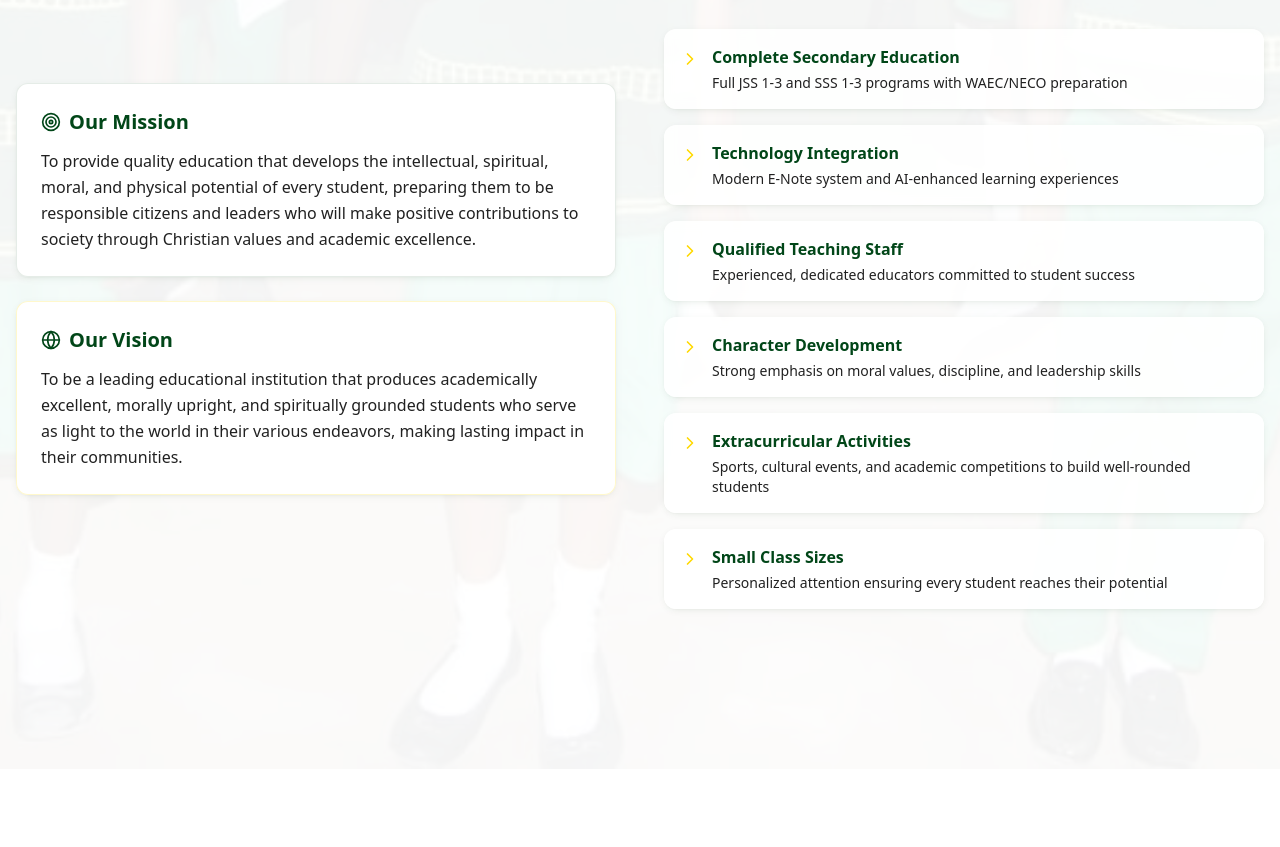
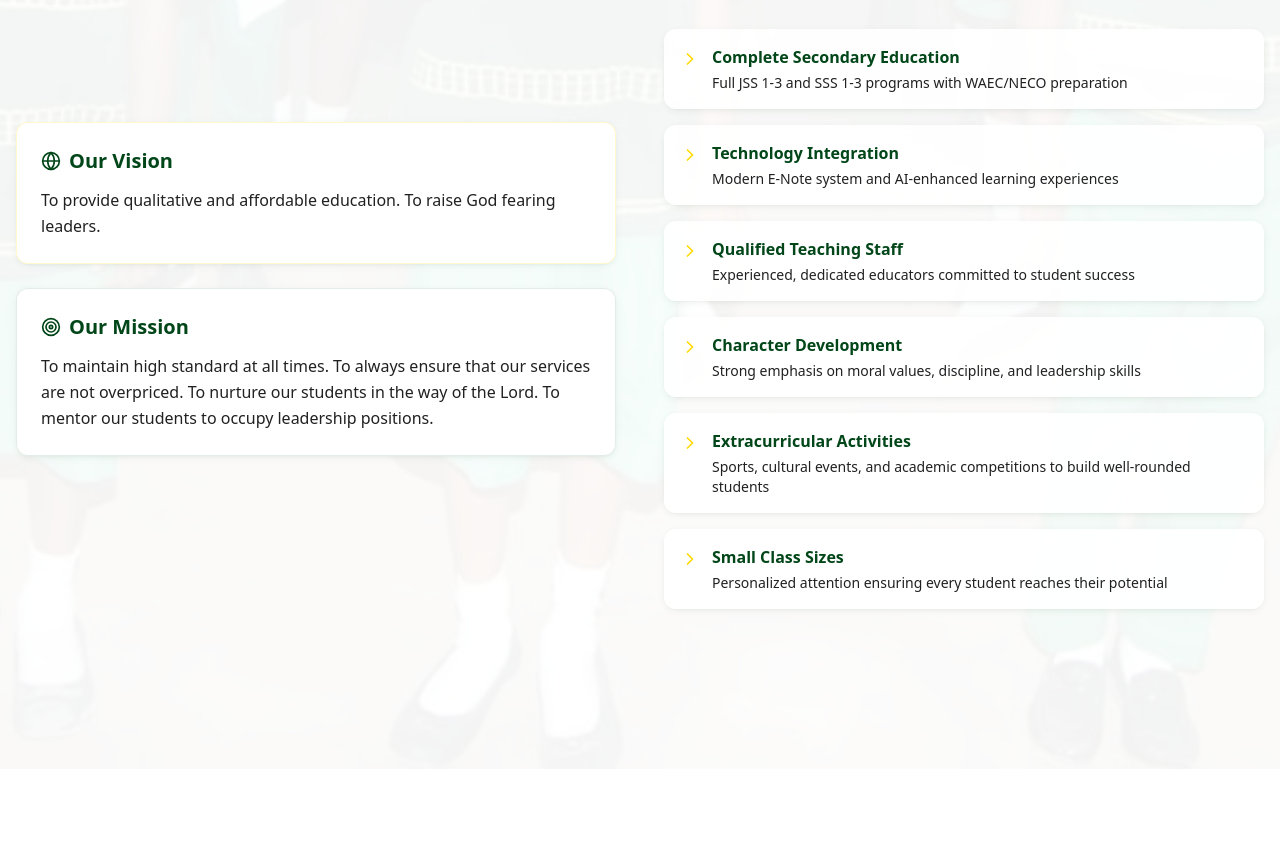
Before and after one commit to j7hubservices-create/kindred-school-hub, a React (Vite) app: page / in a window 1280 px wide. Shown: the part 2769-3616 px from the top of the page. Built offline with nearby package versions, Linux system fonts and the light colour scheme; no server answers; the database is empty; the HTML template or start-up script is replaced by a standard one.

Commit message:
Update mission and vision statements

```diff
--- a/src/components/AboutIntroSection.tsx
+++ b/src/components/AboutIntroSection.tsx
@@ -15,11 +15,11 @@ const AboutIntroSection = () => {
 
             <div className="space-y-6 text-lg text-muted-foreground">
               <p>
-                <strong className="text-foreground">Our Mission:</strong> To provide quality education that nurtures academic excellence, character development, and spiritual growth in a safe, supportive environment where every child can discover and develop their unique God-given potential.
+                <strong className="text-foreground">Our Vision:</strong> To provide qualitative and affordable education. To raise God fearing leaders.
               </p>
 
               <p>
-                <strong className="text-foreground">Our Vision:</strong> To be a beacon of educational excellence that produces well-rounded individuals who are academically sound, morally upright, and spiritually grounded to become positive change agents in society.
+                <strong className="text-foreground">Our Mission:</strong> To maintain high standard at all times. To always ensure that our services are not overpriced. To nurture our students in the way of the Lord. To mentor our students to occupy leadership positions.
               </p>
             </div>
 
--- a/src/components/AboutSection.tsx
+++ b/src/components/AboutSection.tsx
@@ -161,27 +161,24 @@ const AboutSection = () => {
         {/* School Mission & Vision Highlight */}
         <div className="grid lg:grid-cols-2 gap-12 items-center mb-20">
           <div className="space-y-6">
+            <div className="bg-white/95 backdrop-blur-sm p-6 rounded-lg shadow-card border border-accent/20">
+              <h4 className="text-xl font-bold text-primary mb-3 flex items-center gap-2">
+                <Globe className="h-5 w-5" />
+                Our Vision
+              </h4>
+              <p className="text-foreground leading-relaxed">
+                To provide qualitative and affordable education. To raise God fearing leaders.
+              </p>
+            </div>
+
             <div className="bg-white/95 backdrop-blur-sm p-6 rounded-lg shadow-card border border-primary/10">
               <h4 className="text-xl font-bold text-primary mb-3 flex items-center gap-2">
                 <Target className="h-5 w-5" />
                 Our Mission
               </h4>
               <p className="text-foreground leading-relaxed">
-                To provide quality education that develops the intellectual, spiritual, moral, and physical
-                potential of every student, preparing them to be responsible citizens and leaders who will
-                make positive contributions to society through Christian values and academic excellence.
-              </p>
-            </div>
-
-            <div className="bg-white/95 backdrop-blur-sm p-6 rounded-lg shadow-card border border-accent/20">
-              <h4 className="text-xl font-bold text-primary mb-3 flex items-center gap-2">
-                <Globe className="h-5 w-5" />
-                Our Vision
-              </h4>
-              <p className="text-foreground leading-relaxed">
-                To be a leading educational institution that produces academically excellent,
-                morally upright, and spiritually grounded students who serve as light to the world
-                in their various endeavors, making lasting impact in their communities.
+                To maintain high standard at all times. To always ensure that our services are not overpriced.
+                To nurture our students in the way of the Lord. To mentor our students to occupy leadership positions.
               </p>
             </div>
           </div>
--- a/src/pages/About.tsx
+++ b/src/pages/About.tsx
@@ -29,7 +29,7 @@ const About = () => {
               <CardContent className="p-8">
                 <h3 className="text-2xl font-bold text-primary mb-4">Our Vision</h3>
                 <p className="text-card-foreground leading-relaxed">
-                  To provide qualitative and affordable education. To raise God fearing leaders who will impact their generation and beyond with excellence and integrity.
+                  To provide qualitative and affordable education. To raise God fearing leaders.
                 </p>
               </CardContent>
             </Card>
@@ -38,7 +38,7 @@ const About = () => {
               <CardContent className="p-8">
                 <h3 className="text-2xl font-bold text-secondary mb-4">Our Mission</h3>
                 <p className="text-card-foreground leading-relaxed">
-                  To maintain high standards at all times. To always ensure that our services are not overpriced. To nurture our students in the way of the Lord. To mentor our students to occupy leadership positions in society.
+                  To maintain high standard at all times. To always ensure that our services are not overpriced. To nurture our students in the way of the Lord. To mentor our students to occupy leadership positions.
                 </p>
               </CardContent>
             </Card>
```
